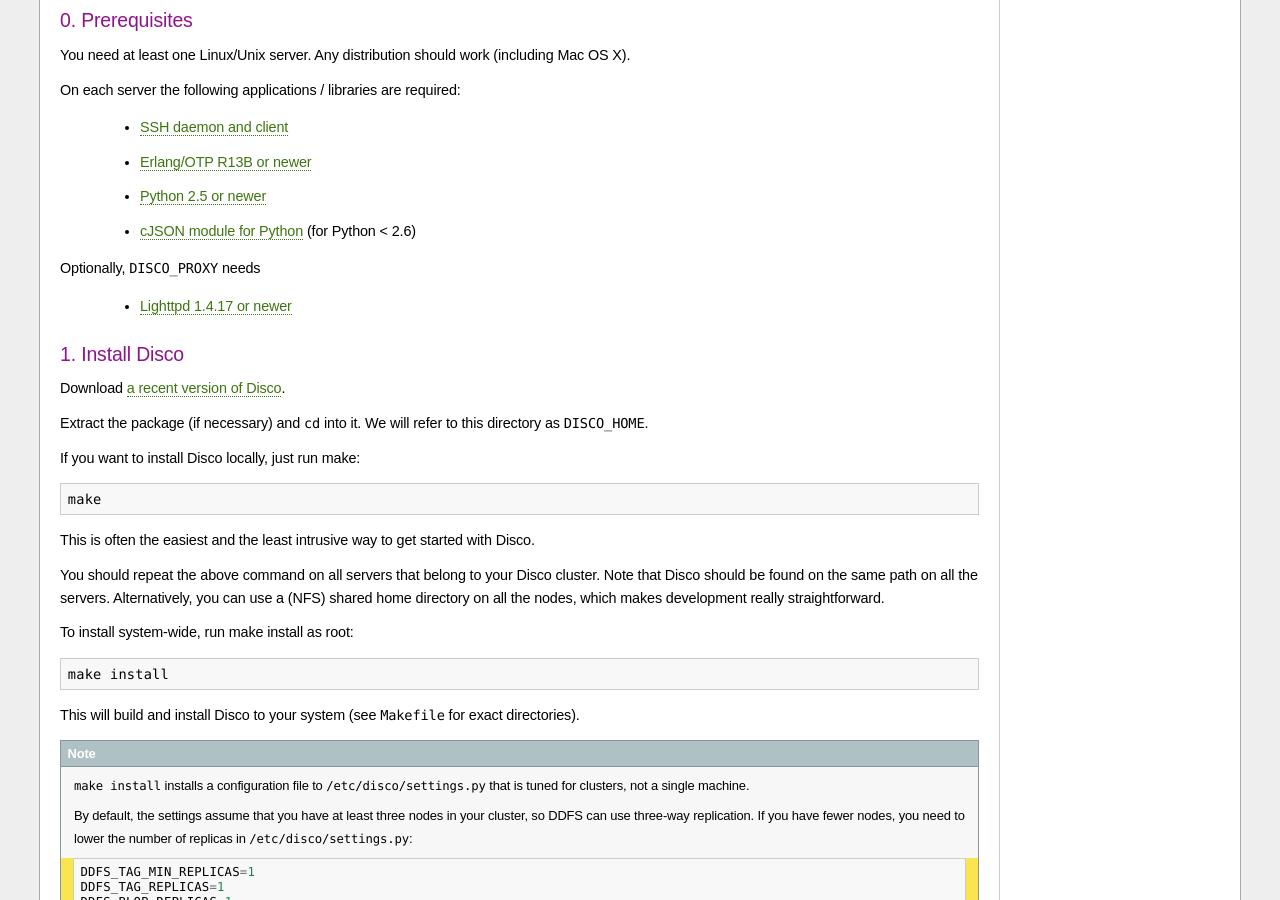
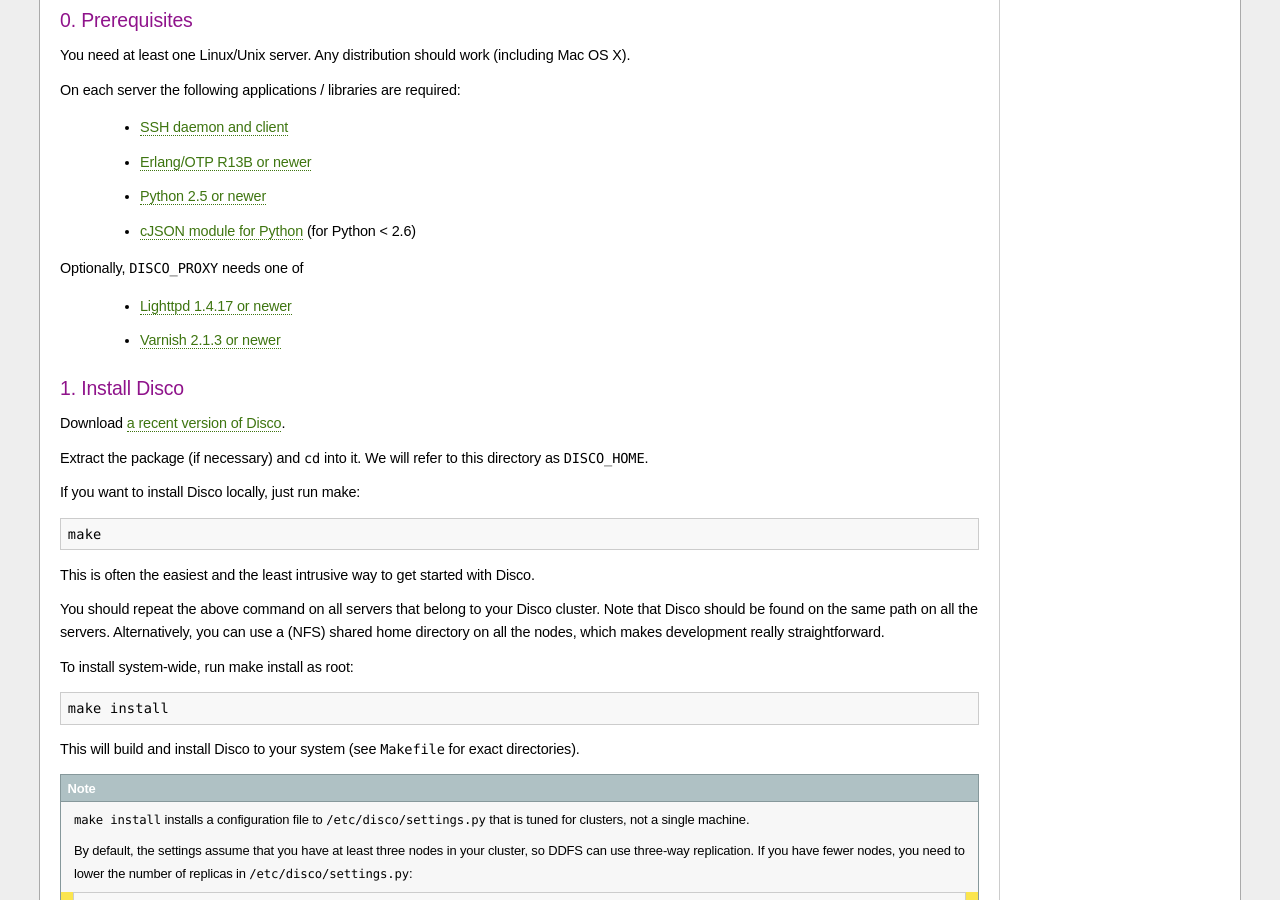
Before and after one commit to discoproject/disco, a Sphinx documentation site: the page built from doc/start/install.rst, in a window 1280 px wide and 900 px high, scrolled down 559 px. Built offline with Sphinx 7.4.7, drawn with Linux system fonts in a browser that asks for light colours.

Commit message:
docs: mention Varnish support in install guide.

```diff
--- a/doc/start/install.rst
+++ b/doc/start/install.rst
@@ -45,9 +45,10 @@
  * `Python 2.5 or newer <http://www.python.org>`_
  * `cJSON module for Python <http://pypi.python.org/pypi/python-cjson>`_ (for Python < 2.6)
 
-Optionally, ``DISCO_PROXY`` needs
+Optionally, ``DISCO_PROXY`` needs one of
 
  * `Lighttpd 1.4.17 or newer <http://lighttpd.net>`_
+ * `Varnish 2.1.3 or newer <http://varnish-cache.org>`_
 
 1. Install Disco
 ----------------
```
